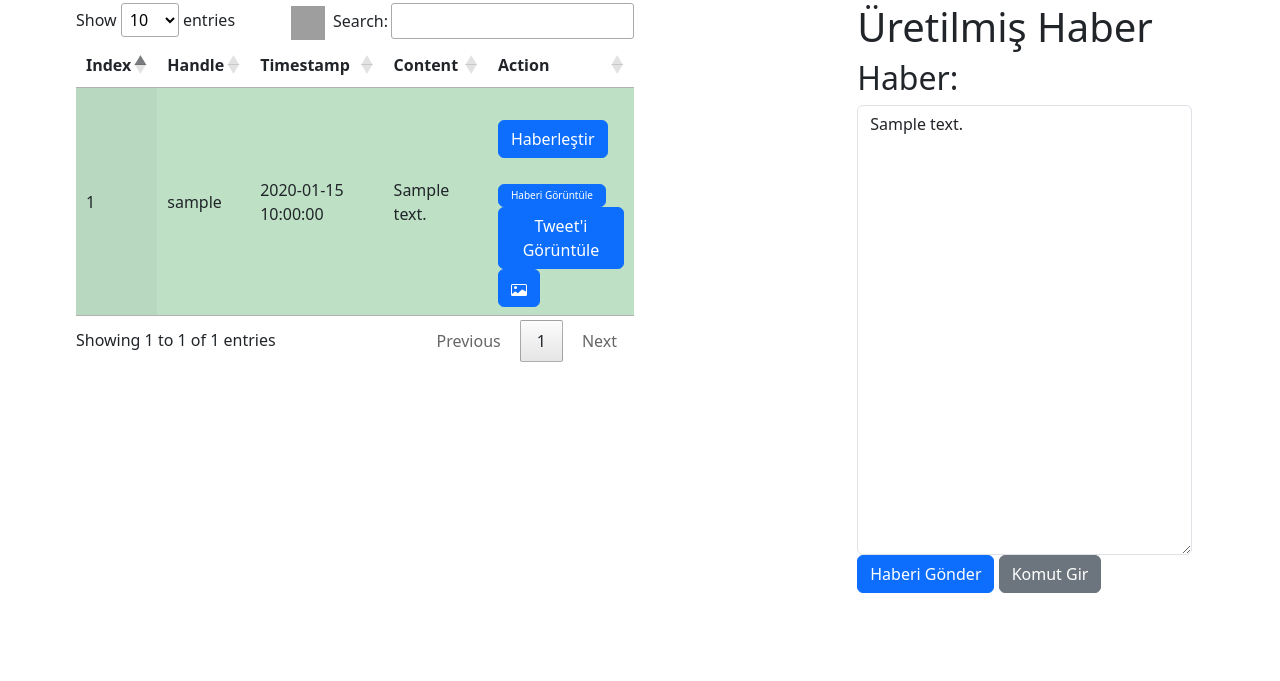
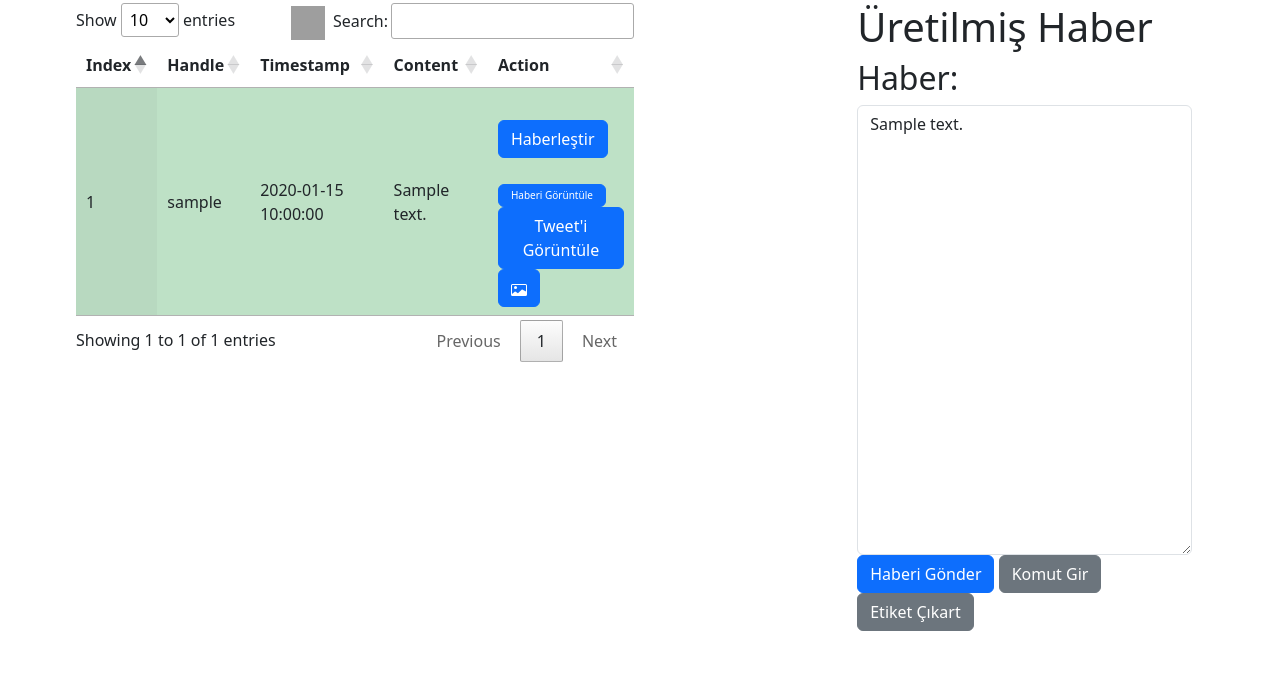
Before and after one commit to aritespit/mt-hackathon-aritespit, a Flask app: template templates/tweets.html in a window 1280 px wide. Shown: the part 119-800 px from the top of the page. Run offline with Flask 3, Linux system fonts and the light colour scheme; tables that the repository leaves empty hold one stand-in row (values such as "Sample post"); the template is opened without the code that fills it: values that come from a table or form of the project are taken from there, most other values are stand-ins (such as "Sample title", 1, 10 or a date in 2020); grey boxes marked "Sample" are stand-in pictures; some libraries are stand-ins or nearby versions; grey boxes are pictures that could not be loaded.

Commit message:
Labeling added.

```diff
--- a/app.py
+++ b/app.py
@@ -72,6 +72,7 @@ def tweets():
         person = request.form.get('name')
         text = request.form.get('text')
         index = request.form.get('index')
+        etiket_no = request.form.get('etiket_no')
         generated_news = request.form.get('generated_news')
         display_no = request.form.get('display_no')
         feedback = request.form.get('feedback')
@@ -98,6 +99,25 @@ def tweets():
                 tweet_to_update.is_generated = 1
                 db.session.commit()
 
+        elif etiket_no:
+            print(etiket_no)
+            template = """
+            Given the following news article text, extract and list the most relevant keywords. Focus on identifying terms that are significant to the content's overall meaning, including any notable names, places,subjects in the sentences. Please provide the keywords in a bullet-point format for clarity.
+
+            ---
+
+            Your text is "{text}"
+
+            ---
+            Remove VERB in results. Limit 10.
+            """
+
+            tweet_to_adjust = Tweet.query.filter_by(index=etiket_no).first()
+            text=tweet_to_adjust.news
+            prompt = PromptTemplate(input_variables=["text"], template=template)
+            llm_chain = LLMChain(llm=llm, prompt=prompt)
+            response = llm_chain.generate([{"text": text}])
+            summary = response.generations[0][0].text
         elif feedback:
 
             template="""
--- a/templates/tweets.html
+++ b/templates/tweets.html
@@ -94,6 +94,10 @@ Twitler
         <!-- Add a button to trigger the modal -->
         <button type="button" class="btn btn-secondary" data-toggle="modal" data-target="#myModal">Komut Gir</button>
     </form>
+	<form action="/tweets" method="POST">
+		<input type="hidden" name="etiket_no" value="{{ index }}">
+		<button type="submit" class="btn btn-secondary" >Etiket Çıkart</button>
+	</form>
     {% endif %}
 
 </div>
```
